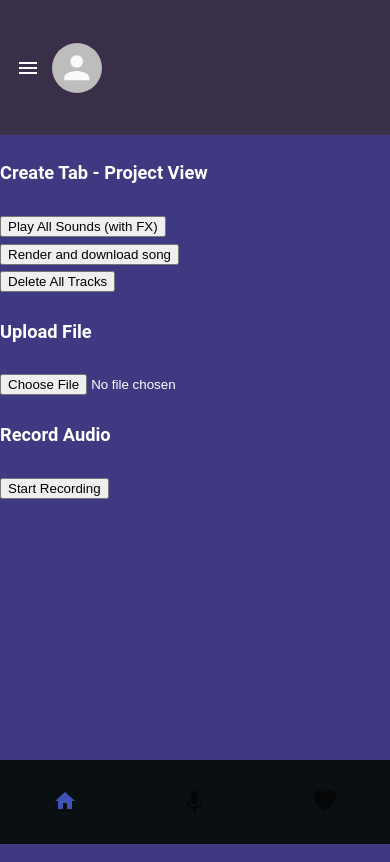
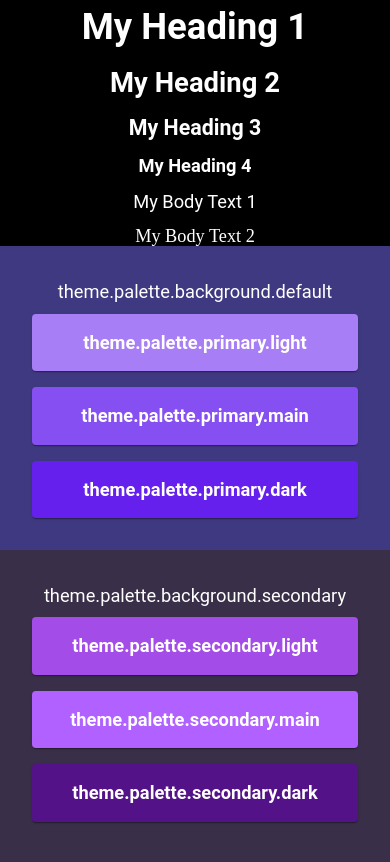
Before and after one commit to rpp-kraken/SoundCrate, a React app: page / in a window 390 px wide. Built offline with nearby package versions, Linux system fonts and the light colour scheme; the HTML template or start-up script is replaced by a standard one.

Commit message:
Made ThemeExample responsive

```diff
--- a/client/src/components/App.jsx
+++ b/client/src/components/App.jsx
@@ -19,12 +19,12 @@ export default function App() {
   // Play View: For Testing our S3 Bucket
   const [listOfTracks, setListOfTracks] = useState(['https://soundcrate.s3.us-east-2.amazonaws.com/9308db8f-dbd0-4ca7-b236-eda4f4b56b11.m4a']);
 
-  const [view, setView] = useState('create')
+  const [view, setView] = useState('theme')
 
   return (
     <ThemeProvider theme={theme}>
       <CssBaseline />
-      {view !== 'profile' && <TopBar />}
+      {view !== 'profile' && view !== 'theme'  && <TopBar />}
       {view === 'profile' && <Profile />}
       {view === 'create' && <Create />}
       {view === 'discover' && <Discover songs={songData} />}
@@ -33,7 +33,7 @@ export default function App() {
       {view === 'publish' && <Publish />}
       {view === 'theme' && <ThemeExample />}
       {view === 'songcard' && <SongCard />}
-      {view !== 'profile' && <NavBar />}
+      {view !== 'profile' && view !== 'theme' && <NavBar />}
     </ThemeProvider>
   );
 }
--- a/client/src/components/ThemeExample.jsx
+++ b/client/src/components/ThemeExample.jsx
@@ -20,35 +20,34 @@ export default function ThemeExample() {
 
   return (
     <>
-      <TableCell sx={{ padding: 0 }}>
-        <Box id='font-examples' sx={{ width: '100%' }}>
-          <Grid container spacing={1} p={2} sx={{ backgroundColor: 'black', textAlign: 'center' }}>
-            <Grid item xs={12} sx={{ alignItems: 'center' }}>
+      <Box id='font-examples' sx={{ width: '100%', flexGrow: 1 }}>
+        <Grid container spacing={1} sx={{ backgroundColor: 'black', textAlign: 'center', flexDirection: 'column', alignItems: 'center' }}>
+          <Grid item xs={12} sm={8} md={6} lg={4}>
             <Typography variant='h1'>
               My Heading 1
             </Typography>
           </Grid>
-            <Grid item xs={12}>
+          <Grid item xs={12} sm={8} md={6} lg={4}>
             <Typography variant='h2'>
               My Heading 2
             </Typography>
           </Grid>
-            <Grid item xs={12}>
+          <Grid item xs={12} sm={8} md={6} lg={4}>
             <Typography variant='h3'>
               My Heading 3
             </Typography>
           </Grid>
-            <Grid item xs={12}>
+          <Grid item xs={12} sm={8} md={6} lg={4}>
             <Typography variant='h4'>
               My Heading 4
             </Typography>
           </Grid>
-            <Grid item xs={12}>
+          <Grid item xs={12} sm={8} md={6} lg={4}>
             <Typography variant='bodyText' component='p'>
               My Body Text 1
             </Typography>
           </Grid>
-            <Grid item xs={12}>
+          <Grid item xs={12} sm={8} md={6} lg={4}>
             <Typography variant='bodyText2' component='p'>
               My Body Text 2
             </Typography>
@@ -57,45 +56,44 @@ export default function ThemeExample() {
       </Box>
 
       <Box id='color-palette-examples' sx={{ flexGrow: 1, minWidth: 'fit-content' }}>
-          <Grid container spacing={2} p={4} sx={{ backgroundColor: theme.palette.background.default }}>
+        <Grid container spacing={2} p={4} sx={{ backgroundColor: theme.palette.background.default, flexDirection: 'column', alignItems: 'center' }}>
           <Typography variant='bodyText' sx={{ width: '100%', textAlign: 'center' }}>theme.palette.background.default</Typography>
-            <Grid item xs={12}>
+          <Grid item xs={12} sm={8} md={6} lg={4}>
             <Card sx={{ ...cardStyle, backgroundColor: theme.palette.primary.light}}>
               <Typography variant='h4'>theme.palette.primary.light</Typography>
             </Card>
           </Grid>
-            <Grid item xs={12}>
+          <Grid item xs={12} sm={8} md={6} lg={4}>
             <Card sx={{ ...cardStyle, backgroundColor: theme.palette.primary.main}}>
               <Typography variant='h4'>theme.palette.primary.main</Typography>
             </Card>
           </Grid>
-            <Grid item xs={12}>
+          <Grid item xs={12} sm={8} md={6} lg={4}>
             <Card sx={{ ...cardStyle, backgroundColor: theme.palette.primary.dark}}>
               <Typography variant='h4'>theme.palette.primary.dark</Typography>
             </Card>
           </Grid>
         </Grid>
 
-          <Grid container spacing={2} p={4} sx={{ backgroundColor: theme.palette.background.secondary }}>
+        <Grid container spacing={2} p={4} sx={{ backgroundColor: theme.palette.background.secondary, flexDirection: 'column', alignItems: 'center' }}>
           <Typography variant='bodyText' sx={{ width: '100%', textAlign: 'center' }}>theme.palette.background.secondary</Typography>
-            <Grid item xs={12}>
+          <Grid item xs={12} sm={8} md={6} lg={4}>
             <Card sx={{ ...cardStyle, backgroundColor: theme.palette.secondary.light}}>
               <Typography variant='h4'>theme.palette.secondary.light</Typography>
             </Card>
           </Grid>
-            <Grid item xs={12}>
+          <Grid item xs={12} sm={8} md={6} lg={4}>
             <Card sx={{ ...cardStyle, backgroundColor: theme.palette.secondary.main}}>
               <Typography variant='h4'>theme.palette.secondary.main</Typography>
             </Card>
           </Grid>
-            <Grid item xs={12}>
+          <Grid item xs={12} sm={8} md={6} lg={4}>
             <Card sx={{ ...cardStyle, backgroundColor: theme.palette.secondary.dark}}>
               <Typography variant='h4'>theme.palette.secondary.dark</Typography>
             </Card>
           </Grid>
         </Grid>
       </Box>
-      </TableCell>
     </>
   );
 }
```
Lines whose indentation alone changed are shown as unchanged.
